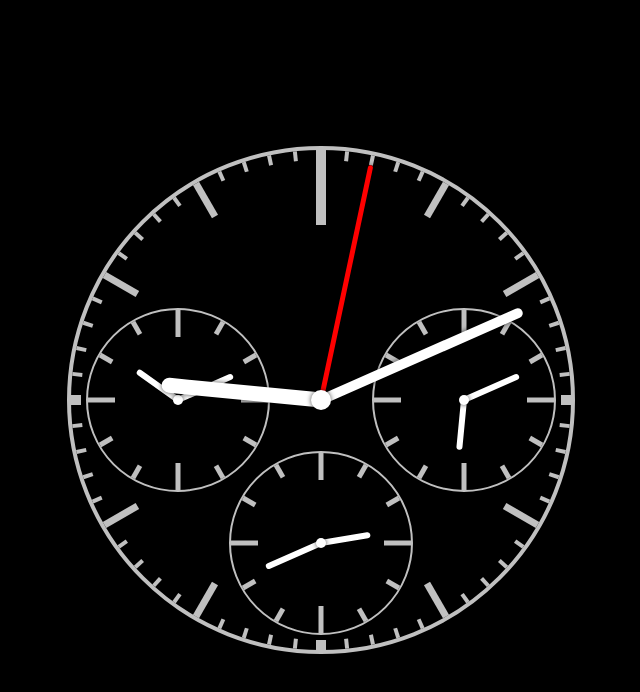
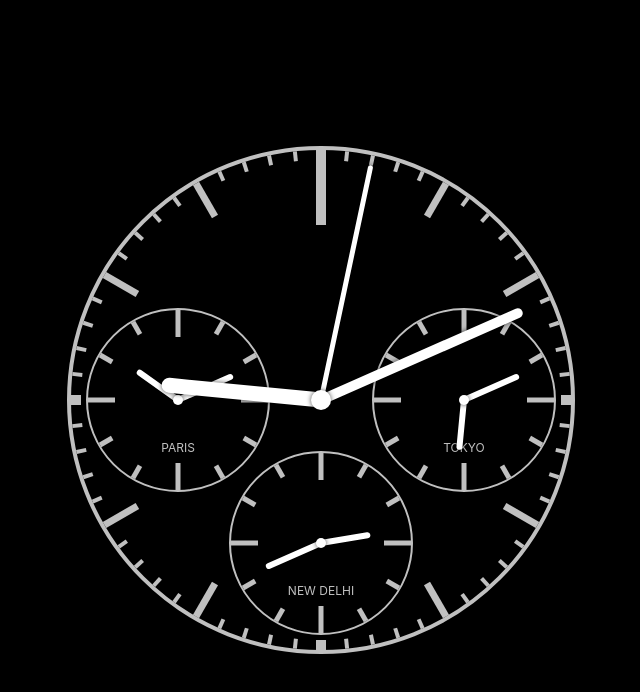
Before and after one commit to domb5041/chain-that-clocks, a React (Create React App) app: page / in a window 1280 px wide. Shown: the top 692 px of the page, without its empty margins (319-959 px from the left). Built offline with nearby package versions, Linux system fonts and the light colour scheme.

Commit message:
code splitting and refactor

```diff
--- a/src/MainDial.styled.js
+++ b/src/Dials.styled.js
@@ -1,4 +1,4 @@
-import styled from 'styled-components';
+import styled, { css } from 'styled-components';
 
 export const MainDial = styled.div`
     width: 500px;
@@ -14,27 +14,38 @@ export const SubDial = styled.div`
     border-radius: 100%;
     border: 2px solid silver;
     position: absolute;
-`;
-
-export const SubDialA = styled(SubDial)`
+    ${props =>
+        (props.position === 'left' &&
+            css`
                 left: 15px;
                 top: 50%;
                 transform: translateY(-50%);
-`;
-
-export const SubDialB = styled(SubDial)`
+            `) ||
+        (props.position === 'right' &&
+            css`
                 right: 15px;
                 top: 50%;
                 transform: translateY(-50%);
-`;
-
-export const SubDialC = styled(SubDial)`
+            `) ||
+        (props.position === 'bottom' &&
+            css`
                 bottom: 15px;
                 left: 50%;
                 transform: translateX(-50%);
+            `)}
 `;
 
-const Hand = styled.div`
+export const City = styled.div`
+    color: silver;
+    text-transform: uppercase;
+    position: absolute;
+    bottom: 35px;
+    width: 100%;
+    text-align: center;
+    font-size: 12px;
+`;
+
+export const Hand = styled.div`
     position: absolute;
     background-color: white;
     bottom: 50%;
@@ -42,6 +53,8 @@ const Hand = styled.div`
     transform-origin: center bottom;
     border-radius: 50px;
     box-shadow: 0 0 5px rgba(0, 0, 0, 0.7);
+    width: ${props => props.size[0]}px;
+    height: ${props => props.size[1]}px;
 `;
 
 export const Cap = styled.div`
@@ -49,42 +62,11 @@ export const Cap = styled.div`
     background-color: white;
     top: 50%;
     left: 50%;
-    width: 20px;
-    height: 20px;
+    width: ${props => props.size}px;
+    height: ${props => props.size}px;
     transform: translate(-50%, -50%);
     border-radius: 100%;
     box-shadow: 0 0 5px rgba(0, 0, 0, 0.7);
-`;
-
-export const CapSmall = styled(Cap)`
-    width: 10px;
-    height: 10px;
-`;
-
-export const HandH = styled(Hand)`
-    width: 15px;
-    height: 160px;
-`;
-
-export const HandM = styled(Hand)`
-    width: 10px;
-    height: 220px;
-`;
-
-export const HandS = styled(Hand)`
-    width: 5px;
-    height: 240px;
-    background-color: red;
-`;
-
-export const HandHs = styled(Hand)`
-    width: 6px;
-    height: 50px;
-`;
-
-export const HandMs = styled(Hand)`
-    width: 6px;
-    height: 60px;
 `;
 
 const tickDimensions = {
--- a/src/MainDial.js
+++ b/src/MainDial.js
@@ -1,45 +1,15 @@
 import React, { useState, useEffect } from 'react';
-import * as styled from './MainDial.styled';
+import * as styled from './Dials.styled';
 import tickData from './tickData';
+import SubDial from './SubDial';
+import { transformHands, updateHands } from './utilityFunctions';
 
 export default function MainDial() {
-    const [london, setLondon] = useState([0, 0, 0]);
-    const [paris, setParis] = useState([0, 0, 0]);
-    const [tokyo, setTokyo] = useState([0, 0, 0]);
-    const [newDelhi, setNewDelhi] = useState([0, 0, 0]);
+    const [time, setTime] = useState([0, 0, 0]);
 
     useEffect(() => {
-        setInterval(() => setLondon(updateHands(0)), 1000);
-        setInterval(() => setParis(updateHands(1)), 1000);
-        setInterval(() => setTokyo(updateHands(9)), 1000);
-        setInterval(() => setNewDelhi(updateHands(5.5)), 1000);
+        setInterval(() => setTime(updateHands(0)), 1000);
     }, []);
-
-    const adjustForTimezone = offset => {
-        const d = new Date();
-        const mSecUTC = d.getTime() + d.getTimezoneOffset() * 60000;
-        const newTime = mSecUTC + offset * 3600000;
-        return new Date(newTime);
-    };
-
-    const updateHands = offset => {
-        const d = adjustForTimezone(offset);
-
-        const hrsToSeconds = d.getHours() * 3600;
-        const minsToSeconds = d.getMinutes() * 60;
-        const seconds = d.getSeconds();
-
-        const hrsToDeg =
-            (hrsToSeconds + minsToSeconds + seconds) * (360 / 43200);
-        const minsToDeg = (minsToSeconds + seconds) * (360 / 3600);
-        const secsToDeg = seconds * (360 / 60);
-
-        return [hrsToDeg, minsToDeg, secsToDeg];
-    };
-
-    const transformHands = hand => ({
-        transform: `translateX(-50%) rotate(${hand}deg)`,
-    });
 
     return (
         <styled.MainDial>
@@ -48,40 +18,13 @@ export default function MainDial() {
                     <div />
                 </styled.Tick>
             ))}
-            <styled.SubDialA>
-                {tickData.sub.map(tick => (
-                    <styled.Tick tick={tick}>
-                        <div />
-                    </styled.Tick>
-                ))}
-                <styled.HandHs style={transformHands(paris[0])} />
-                <styled.HandMs style={transformHands(paris[1])} />
-                <styled.CapSmall />
-            </styled.SubDialA>
-            <styled.SubDialB>
-                {tickData.sub.map(tick => (
-                    <styled.Tick tick={tick}>
-                        <div />
-                    </styled.Tick>
-                ))}
-                <styled.HandHs style={transformHands(tokyo[0])} />
-                <styled.HandMs style={transformHands(tokyo[1])} />
-                <styled.CapSmall />
-            </styled.SubDialB>
-            <styled.SubDialC>
-                {tickData.sub.map(tick => (
-                    <styled.Tick tick={tick}>
-                        <div />
-                    </styled.Tick>
-                ))}
-                <styled.HandHs style={transformHands(newDelhi[0])} />
-                <styled.HandMs style={transformHands(newDelhi[1])} />
-                <styled.CapSmall />
-            </styled.SubDialC>
-            <styled.HandH style={transformHands(london[0])} />
-            <styled.HandM style={transformHands(london[1])} />
-            <styled.HandS style={transformHands(london[2])} />
-            <styled.Cap />
+            <SubDial position='left' city='paris' offset={1} />
+            <SubDial position='right' city='tokyo' offset={9} />
+            <SubDial position='bottom' city='new delhi' offset={5.5} />
+            <styled.Hand size={[15, 160]} style={transformHands(time[0])} />
+            <styled.Hand size={[10, 220]} style={transformHands(time[1])} />
+            <styled.Hand size={[5, 240]} style={transformHands(time[2])} />
+            <styled.Cap size={20} />
         </styled.MainDial>
     );
 }
--- /dev/null
+++ b/src/SubDial.js
@@ -0,0 +1,26 @@
+import React, { useState, useEffect } from 'react';
+import * as styled from './Dials.styled';
+import tickData from './tickData';
+import { transformHands, updateHands } from './utilityFunctions';
+
+export default function SubDial({ position, city, offset }) {
+    const [time, setTime] = useState([0, 0, 0]);
+
+    useEffect(() => {
+        setInterval(() => setTime(updateHands(offset)), 1000);
+    }, []);
+
+    return (
+        <styled.SubDial position={position}>
+            <styled.City>{city}</styled.City>
+            {tickData.sub.map(tick => (
+                <styled.Tick tick={tick}>
+                    <div />
+                </styled.Tick>
+            ))}
+            <styled.Hand size={[6, 50]} style={transformHands(time[0])} />
+            <styled.Hand size={[6, 60]} style={transformHands(time[1])} />
+            <styled.Cap size={10} />
+        </styled.SubDial>
+    );
+}
--- /dev/null
+++ b/src/utilityFunctions.js
@@ -0,0 +1,24 @@
+const adjustForTimezone = offset => {
+    const d = new Date();
+    const mSecUTC = d.getTime() + d.getTimezoneOffset() * 60000;
+    const newTime = mSecUTC + offset * 3600000;
+    return new Date(newTime);
+};
+
+export const updateHands = offset => {
+    const d = adjustForTimezone(offset);
+
+    const hrsToSeconds = d.getHours() * 3600;
+    const minsToSeconds = d.getMinutes() * 60;
+    const seconds = d.getSeconds();
+
+    const hrsToDeg = (hrsToSeconds + minsToSeconds + seconds) * (360 / 43200);
+    const minsToDeg = (minsToSeconds + seconds) * (360 / 3600);
+    const secsToDeg = seconds * (360 / 60);
+
+    return [hrsToDeg, minsToDeg, secsToDeg];
+};
+
+export const transformHands = hand => ({
+    transform: `translateX(-50%) rotate(${hand}deg)`,
+});
```
Lines whose indentation alone changed are shown as unchanged.
